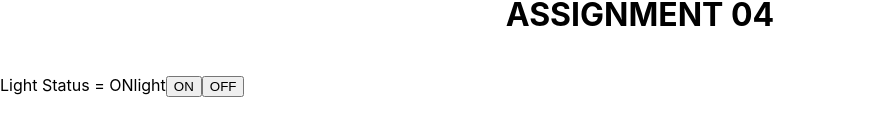
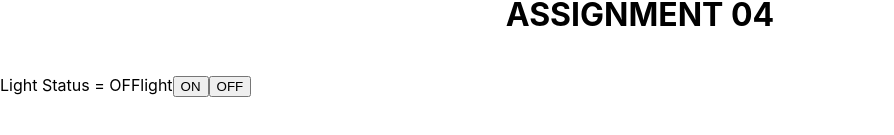
Before and after one commit to Mudassir-Munir-tes/reactappwithstates, a React (Create React App) app: page / in a window 1280 px wide. Shown: the part 411-546 px from the top of the page, without its empty margins (0-894 px from the left). Built offline with nearby package versions, Linux system fonts and the light colour scheme.

Commit message:
Update body.js

```diff
--- a/src/body.js
+++ b/src/body.js
@@ -8,7 +8,7 @@ import './App.css';
 
 function Body() {
 
-    let [light,setLight]= useState('');
+    let [light,setLight]= useState('OFF');
     return (
       <div className={`App${light==="OFF"? "OFFlight" : "ONlight"}`}>
 
```
